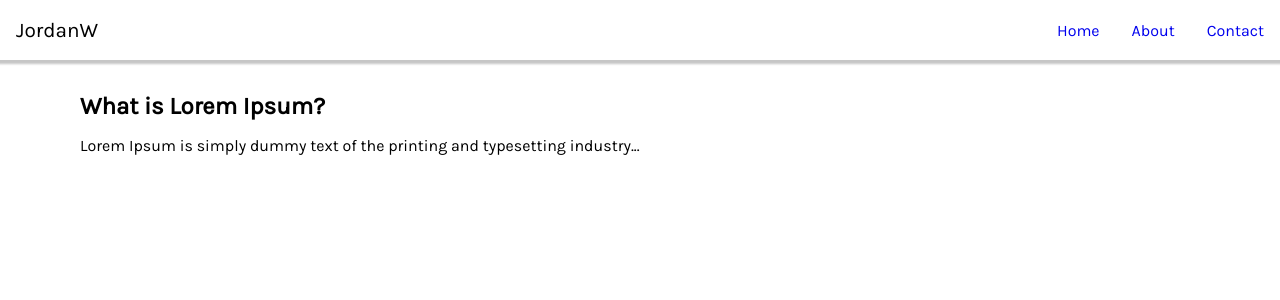
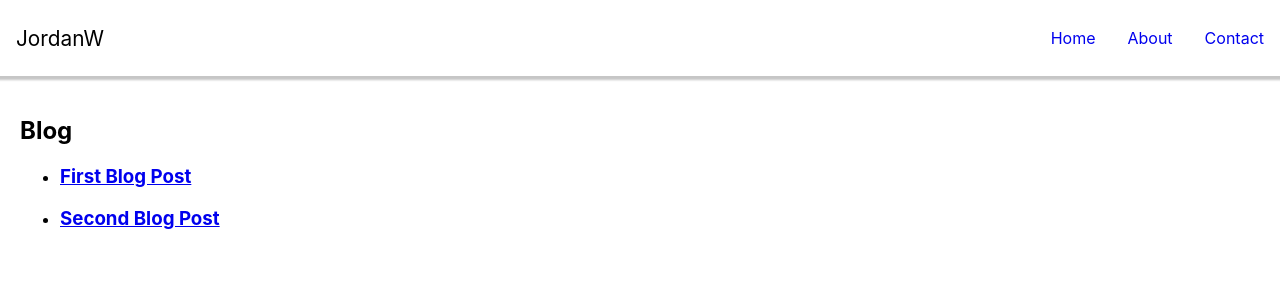
Before and after one commit to JordanWalker28/MyWebsite, a React (Create React App) app in the folder my-website/: page /posts in a window 1280 px wide. Shown: the top 300 px of the page. Built offline with nearby package versions, Linux system fonts and the light colour scheme; the HTML template or start-up script is replaced by a standard one.

Commit message:
Added routing

```diff
--- a/my-website/package.json
+++ b/my-website/package.json
@@ -8,6 +8,7 @@
     "@testing-library/user-event": "^13.5.0",
     "react": "^18.2.0",
     "react-dom": "^18.2.0",
+    "react-router-dom": "^6.15.0",
     "react-scripts": "5.0.1",
     "web-vitals": "^2.1.4"
   },
--- a/my-website/src/App.js
+++ /dev/null
@@ -1,19 +0,0 @@
-
-// App.js
-import Navbar from "./components/Navbar";
-import "./styles.css";
-import React from "react"
-
-export default function App() {
-  return (
-    <div>
-      <Navbar />
-      <div className="container">
-        <article>
-          <h1>What is Lorem Ipsum? </h1>
-          Lorem Ipsum is simply dummy text of the printing and typesetting industry...
-        </article>
-      </div>
-    </div>
-  );
-}
--- /dev/null
+++ b/my-website/src/App.jsx
@@ -0,0 +1,29 @@
+import {
+  BrowserRouter as Router,
+  Routes,
+  Route } from 'react-router-dom';
+  import Navbar from './components/Navbar';
+import Home from "./components/Home"
+import About from "./components/About"
+import NotFound from './components/NotFound';
+import Posts from './components/Posts';
+import PostsLists from './components/PostsLists';
+import Post from './components/Post';
+function App() {
+  return (
+    <Router>
+      <Navbar></Navbar>
+      <Routes>
+        <Route path="/" element={<Home />} />
+        <Route path="/posts" element={<Posts />}>
+          <Route index element={<PostsLists />} />
+          <Route path=":slug" element={<Post />} />
+        </Route>
+        <Route path="/about" element={<About />} />
+        <Route path="*" element={<NotFound />} />
+      </Routes>
+    </Router>
+  );
+}
+
+export default App;
--- /dev/null
+++ b/my-website/src/components/About.jsx
@@ -0,0 +1,10 @@
+function About() {
+    return (
+      <div style={{ padding: 20 }}>
+        <h2>About View</h2>
+        <p>Lorem ipsum dolor sit amet, consectetur adip.</p>
+      </div>
+    );
+  }
+
+export default About;
--- /dev/null
+++ b/my-website/src/components/Home.jsx
@@ -0,0 +1,10 @@
+function Home() {
+    return (
+      <div style={{ padding: 20 }}>
+        <h2>Home View</h2>
+        <p>Lorem ipsum dolor sit amet, consectetur adip.</p>
+      </div>
+    );
+  }
+
+  export default Home;
--- a/my-website/src/components/Navbar.js
+++ b/my-website/src/components/Navbar.js
@@ -1,5 +1,6 @@
 
 // Navbar.js
+import { Link } from 'react-router-dom';
 import "../styles/navbar.css"
 import React from "react"
 import { useState } from "react"
@@ -10,9 +11,9 @@ export default function Navbar() {
 
   return (
     <nav className="navigation">
-      <a href="/" className="brand-name">
+      <Link to="/" className="brand-name">
         JordanW
-      </a>
+      </Link>
       <button
         className="hamburger"
         onClick={() => {
--- /dev/null
+++ b/my-website/src/components/NotFound.jsx
@@ -0,0 +1,10 @@
+function NotFound() {
+    return (
+      <div style={{ padding: 20 }}>
+        <h2>404: Page Not Found</h2>
+        <p>Lorem ipsum dolor sit amet, consectetur adip.</p>
+      </div>
+    );
+  }
+
+export default NotFound;
--- /dev/null
+++ b/my-website/src/components/Post.jsx
@@ -0,0 +1,29 @@
+import { useParams } from 'react-router-dom';
+
+const BlogPosts = {
+    'first-blog-post': {
+        title: 'First Blog Post',
+        description: 'Lorem ipsum dolor sit amet, consectetur adip.'
+    },
+    'second-blog-post': {
+        title: 'Second Blog Post',
+        description: 'Hello React Router v6'
+    }
+    };
+
+function Post() {
+    const { slug } = useParams();
+    const post = BlogPosts[slug];
+    if(!post) {
+      return <span>The blog post you've requested doesn't exist.</span>;
+    }
+    const { title, description } = post;
+    return (
+      <div style={{ padding: 20 }}>
+        <h3>{title}</h3>
+        <p>{description}</p>
+      </div>
+    );
+  }
+
+  export default Post;
--- /dev/null
+++ b/my-website/src/components/Posts.jsx
@@ -0,0 +1,12 @@
+import {Outlet } from 'react-router-dom';
+
+function Posts() {
+    return (
+      <div style={{ padding: 20 }}>
+        <h2>Blog</h2>
+        <Outlet />
+      </div>
+    );
+  }
+
+  export default Posts;
--- /dev/null
+++ b/my-website/src/components/PostsLists.jsx
@@ -0,0 +1,28 @@
+import {Link } from 'react-router-dom';
+
+const BlogPosts = {
+    'first-blog-post': {
+      title: 'First Blog Post',
+      description: 'Lorem ipsum dolor sit amet, consectetur adip.'
+    },
+    'second-blog-post': {
+      title: 'Second Blog Post',
+      description: 'Hello React Router v6'
+    }
+  };
+
+function PostsLists() {
+return (
+    <ul>
+    {Object.entries(BlogPosts).map(([slug, { title }]) => (
+        <li key={slug}>
+        <Link to={`/posts/${slug}`}>
+            <h3>{title}</h3>
+        </Link>
+        </li>
+    ))}
+    </ul>
+);
+}
+
+  export default PostsLists;
```
Also changed, not shown: 1 other file (tests, documents, lock files or other folders).
